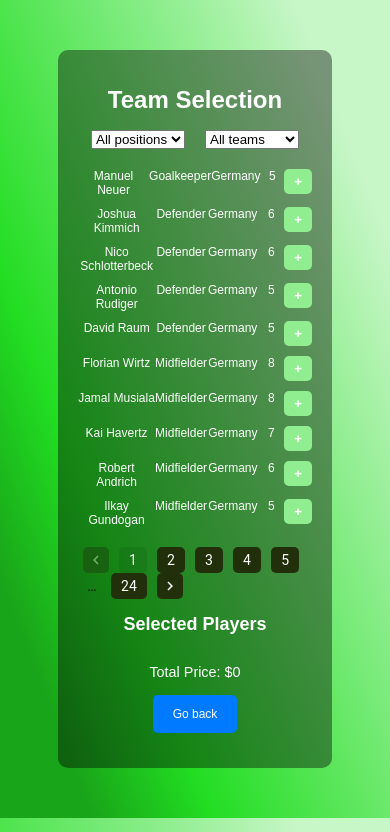
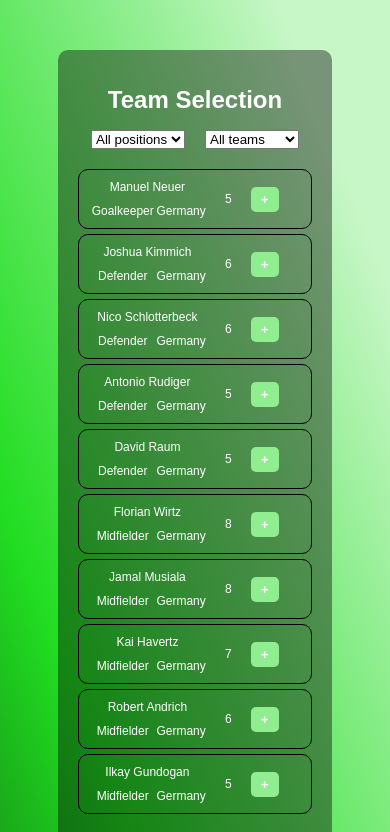
Before and after one commit to gleblobanov08/fantasy-team, a React (Create React App) app in the folder team-pick/: page /team-selection in a window 390 px wide. Shown: the top 832 px of the page. Built offline with nearby package versions, Linux system fonts and the light colour scheme.

Commit message:
v.1.2.2 - adaptive for mobile

```diff
--- a/team-pick/src/components/Results.js
+++ b/team-pick/src/components/Results.js
@@ -24,14 +24,11 @@ function Results() {
         ) : (
       <div className='results'>
         <h1>Results</h1>
-      <div className='table'>
+        <div className='points-table'>
           {selectedPlayers.map(player => (
-          <div key={player.name} className='table-cell'>
+            <div key={player.name} className='point-cell'>
               <div>{player.name}</div>
-            <div>{player.position}</div>
-            <div>{player.country}</div>
-            <div>Points:</div>
-            <div>{playerPoints[player.name] || 0}</div>
+              <div>Points: {playerPoints[player.name] || 0}</div>
             </div>
           ))}
         </div>
--- a/team-pick/src/components/TeamSelection.js
+++ b/team-pick/src/components/TeamSelection.js
@@ -138,11 +138,11 @@ function TeamSelection() {
       <div className='table'>
         {currentPlayers.map(player => (
           <div key={player.name} className='table-cell'>
-            <div>{player.name}</div>
-            <div>{player.position}</div>
-            <div>{player.country}</div>
-            <div>{player.price}</div>
-            <div>
+            <div className='name'>{player.name}</div>
+            <div className='pos'>{player.position}</div>
+            <div className='country'>{player.country}</div>
+            <div className='price'>{player.price}</div>
+            <div className='click'>
               <button onClick={() => addPlayer(player)} disabled={isAddDisabled(player)} className='add'>
                 +
               </button>
@@ -153,15 +153,16 @@ function TeamSelection() {
       <div className='pagination'>
       <Pagination count={Math.ceil(filteredPlayers.length / 10)} variant='outlined' size='small' page={currentPage} onChange={paginate}/>
       </div>
-      <h2>Selected Players</h2>
+      <h2>Your team</h2>
+        {selectedPlayers.length === 0 && <p>You have no players rigth now</p>}
         <div className='table'>
           {selectedPlayers.map(player => (
             <div className='table-cell'>
-            <div>{player.name}</div>
-            <div>{player.position}</div>
-            <div>{player.country}</div>
-            <div>{player.price}</div>
-            <div>
+              <div className='name'>{player.name}</div>
+              <div className='pos'>{player.position}</div>
+              <div className='country'>{player.country}</div>
+              <div className='price'>{player.price}</div>
+              <div className='click'>
                 <button onClick={() => removePlayer(player)} className='remove'>
                   X
                 </button>
--- a/team-pick/src/styles/Components.css
+++ b/team-pick/src/styles/Components.css
@@ -2,6 +2,32 @@
     .homepage, .team-selection, .results {
         width: 90%;
         font-size: 12px;
+    }
+    .table-cell {
+        border: 1px solid #000;
+        border-radius: 10px;
+        grid-template-areas:
+        "a a b c"
+        "d e b c";
+        grid-template-columns: 35% 35% 15% 15%;
+        justify-items: center;
+        align-items: center;
+        .name {
+            grid-area: a;
+            margin-bottom: 10px;
+        }
+        .pos {
+            grid-area: d;
+        }
+        .country {
+            grid-area: e;
+        }
+        .price {
+            grid-area: b;
+        }
+        .click {
+            grid-area: c;
+        }
     }
 }
 
@@ -72,7 +98,6 @@
     margin: 50px auto;
     padding: 20px;
     border-radius: 10px;
-    flex: 1;
     background-color: rgba(0, 0, 0, 0.4);
     h1 {
         margin-bottom: 20px;
@@ -87,10 +112,22 @@
     width: 100%;
     display: flex;
     flex-direction: column;
-    gap: 10px;
+    gap: 5px;
     .table-cell {
         display: grid;
         grid-template-columns: 3fr repeat(2, 2fr) repeat(2, 1fr);
+        padding: 10px;
+    }
+}
+.points-table {
+    width: 100%;
+    display: flex;
+    flex-direction: column;
+    gap: 5px;
+    .point-cell {
+        display: grid;
+        grid-template-columns: 4fr 1fr;
+        text-align: left;
     }
 }
 .pagination {
```
Lines whose indentation alone changed are shown as unchanged.
